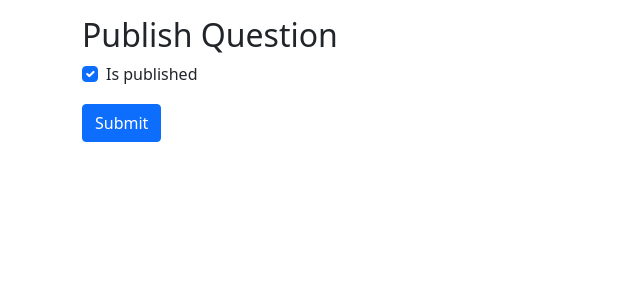
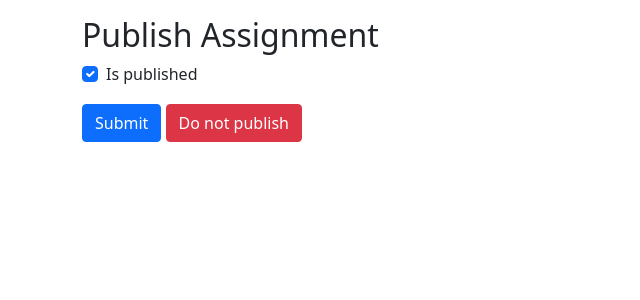
Before and after one commit to andre-dom/PeerGrader, a Django app: a page that uses assignments/templates/assignments/publish_assignment.html in a window 1280 px wide. Shown: the part 64-364 px from the top of the page, without its empty margins (0-640 px from the left). Run offline with Django 3.2, Linux system fonts and the light colour scheme; a user stored in the database is signed in; tables that the repository leaves empty hold one stand-in row (values such as "Sample post"); some libraries are stand-ins or nearby versions.

Commit message:
cancel button option

```diff
--- a/assignments/templates/assignments/publish_assignment.html
+++ b/assignments/templates/assignments/publish_assignment.html
@@ -2,10 +2,11 @@
 {% load crispy_forms_tags %}
 
 {% block content %}
-    <h2>Publish Question</h2>
+    <h2>Publish Assignment</h2>
     <form method="post">
-      {% csrf_token %}
-      {{ form|crispy }}
-      <button type="submit" class="btn btn-primary mt-3">Submit</button>
+        {% csrf_token %}
+        {{ form|crispy }}
+        <button type="submit" class="btn btn-primary mt-3">Submit</button>
+        <button type="submit" value="Confirm" class="btn btn-danger mt-3">Do not publish</button>
     </form>
 {% endblock %}
```
Also changed, not shown: assignments/templates/assignments/createassignment.html (+4 -3 lines), assignments/templates/assignments/editassignment.html (+4 -3 lines).
